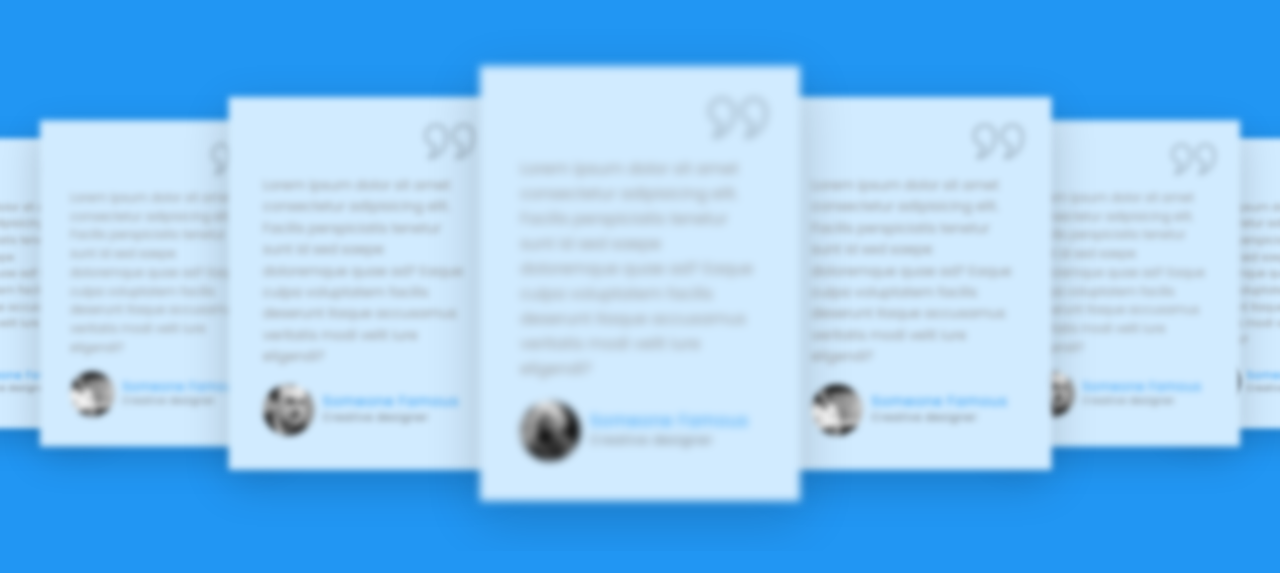
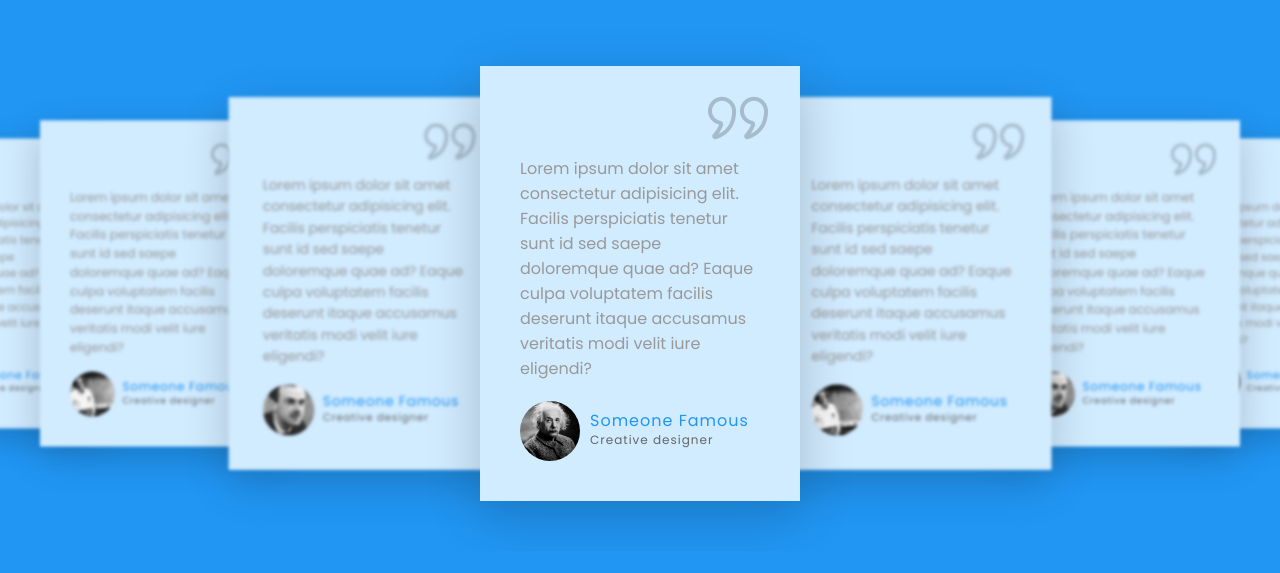
Before and after one commit to nailen1/card-swiper-web, a plain HTML site: page card-swiper-code-exercise/card-swiper.html in a window 1280 px wide. Shown: the part 117-690 px from the top of the page. Drawn offline with nearby package versions, Linux system fonts and the light colour scheme.

Commit message:
Add files via upload

```diff
--- a/card-swiper-code-exercise/card-swiper.css
+++ b/card-swiper-code-exercise/card-swiper.css
@@ -29,8 +29,11 @@ section {
   width: 320px;
   /* height: 300px; */
   box-shadow: 0 15px 50px rgba(0, 0, 0, 0.2);
-  filter: blur(4px);
+  filter: blur(2px);
   background: #d1ebff;
+}
+.swiper-slide-active {
+  filter: blur(0);
 }
 
 .swiper-slide img {
```
